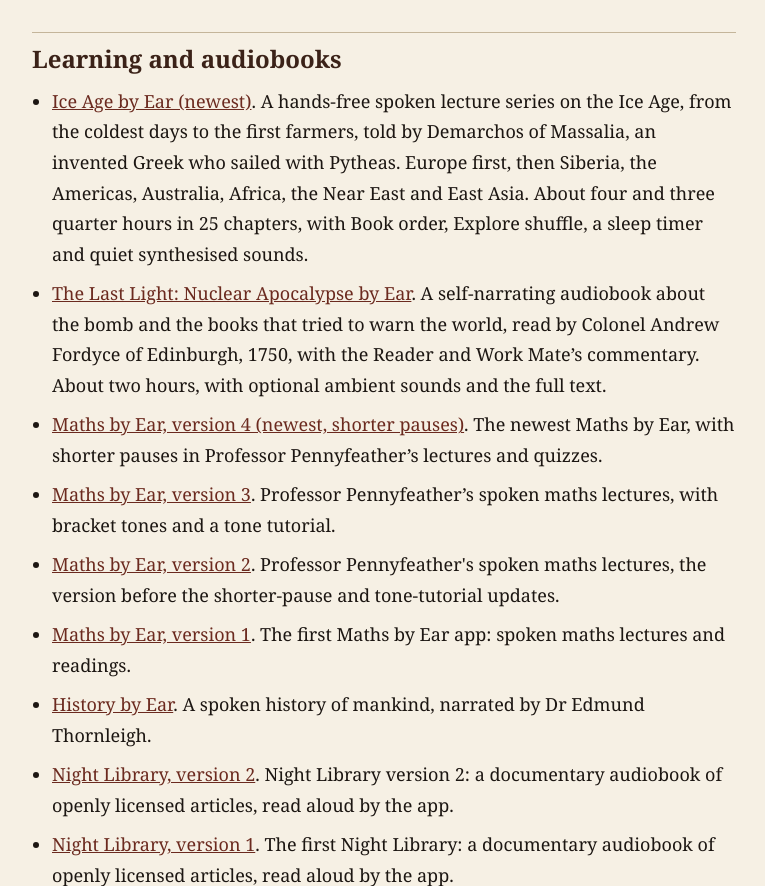
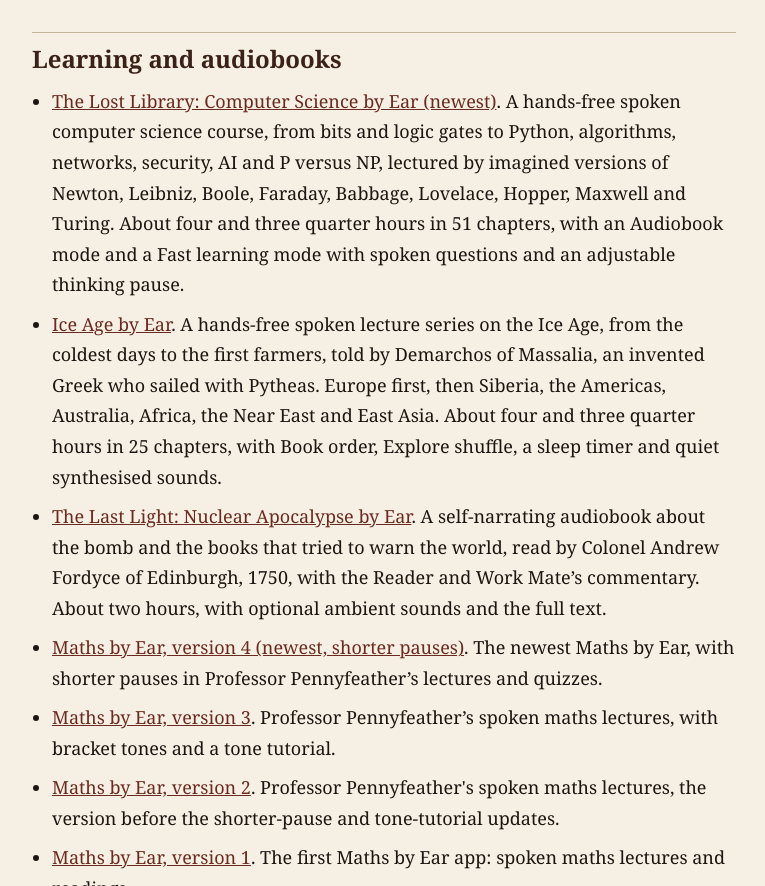
Before and after one commit to ahsantheman55-blip/ahsan-apps, a plain HTML site: page index.html in a window 1280 px wide. Shown: the part 1116-2002 px from the top of the page, without its empty margins (256-1021 px from the left). Drawn offline with Linux system fonts and the light colour scheme.

Commit message:
Add The Lost Library: Computer Science by Ear

```diff
--- a/index.html
+++ b/index.html
@@ -50,7 +50,8 @@
   </ul>
   <h2>Learning and audiobooks</h2>
   <ul>
-    <li><a href="https://ahsantheman55-blip.github.io/ice-age-by-ear/">Ice Age by Ear (newest)</a>. A hands-free spoken lecture series on the Ice Age, from the coldest days to the first farmers, told by Demarchos of Massalia, an invented Greek who sailed with Pytheas. Europe first, then Siberia, the Americas, Australia, Africa, the Near East and East Asia. About four and three quarter hours in 25 chapters, with Book order, Explore shuffle, a sleep timer and quiet synthesised sounds.</li>
+    <li><a href="https://ahsantheman55-blip.github.io/cs-by-ear/">The Lost Library: Computer Science by Ear (newest)</a>. A hands-free spoken computer science course, from bits and logic gates to Python, algorithms, networks, security, AI and P versus NP, lectured by imagined versions of Newton, Leibniz, Boole, Faraday, Babbage, Lovelace, Hopper, Maxwell and Turing. About four and three quarter hours in 51 chapters, with an Audiobook mode and a Fast learning mode with spoken questions and an adjustable thinking pause.</li>
+    <li><a href="https://ahsantheman55-blip.github.io/ice-age-by-ear/">Ice Age by Ear</a>. A hands-free spoken lecture series on the Ice Age, from the coldest days to the first farmers, told by Demarchos of Massalia, an invented Greek who sailed with Pytheas. Europe first, then Siberia, the Americas, Australia, Africa, the Near East and East Asia. About four and three quarter hours in 25 chapters, with Book order, Explore shuffle, a sleep timer and quiet synthesised sounds.</li>
     <li><a href="https://ahsantheman55-blip.github.io/the-last-light/">The Last Light: Nuclear Apocalypse by Ear</a>. A self-narrating audiobook about the bomb and the books that tried to warn the world, read by Colonel Andrew Fordyce of Edinburgh, 1750, with the Reader and Work Mate’s commentary. About two hours, with optional ambient sounds and the full text.</li>
     <li><a href="https://ahsantheman55-blip.github.io/maths-by-ear-v4/">Maths by Ear, version 4 (newest, shorter pauses)</a>. The newest Maths by Ear, with shorter pauses in Professor Pennyfeather’s lectures and quizzes.</li>
     <li><a href="https://ahsantheman55-blip.github.io/maths-by-ear-v3/">Maths by Ear, version 3</a>. Professor Pennyfeather’s spoken maths lectures, with bracket tones and a tone tutorial.</li>
```
